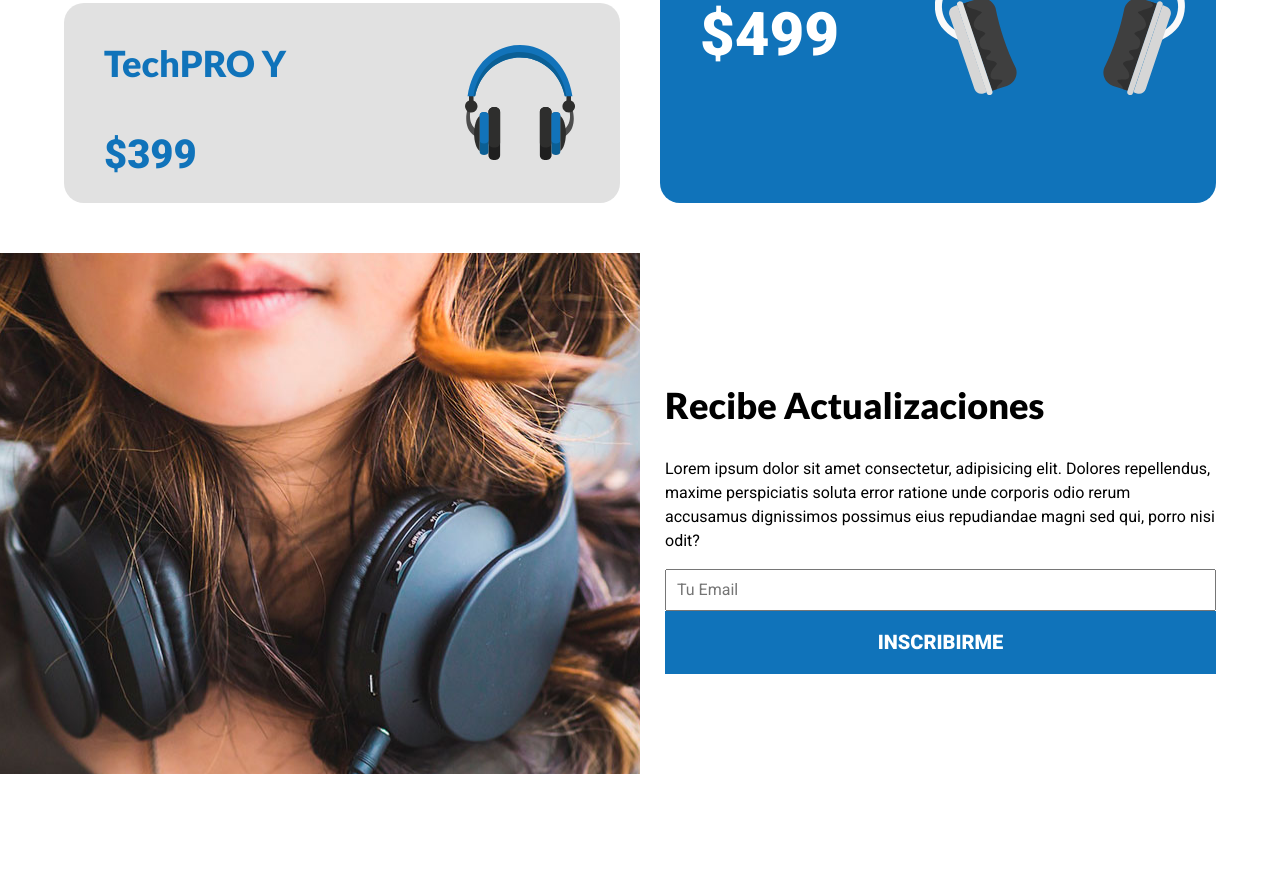
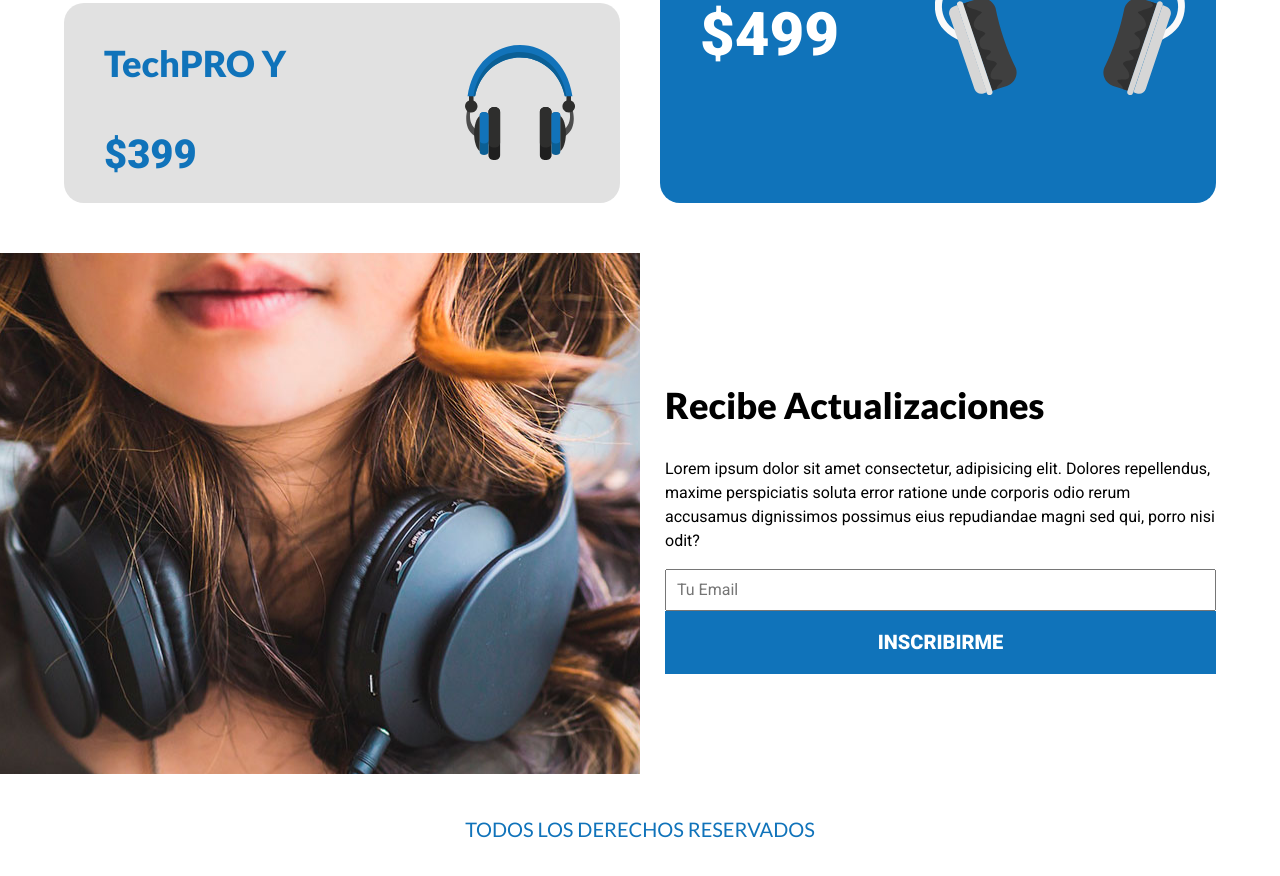
Before and after one commit to Antonioog/TechPro, a plain HTML site: page index.html in a window 1280 px wide. Shown: the part 2025-2901 px from the top of the page. Before the commit the page ends 2799 px from the top, so only its background shows below. Drawn offline with Linux system fonts and the light colour scheme.

```diff
--- a/css/styles.css
+++ b/css/styles.css
@@ -367,3 +367,12 @@ img {
   font-weight: 900;
   border: none;
 }
+
+.footer p {
+  text-align: center;
+  font-family: var(--fuenteSecundaria);
+  text-transform: uppercase;
+  font-size: 2rem;
+  color: var(--primario);
+  padding: 2rem 0;
+}
--- a/index.html
+++ b/index.html
@@ -41,14 +41,14 @@
             <source
               sizes="1920w"
               ,
-              srcset="img/header.jpg 1920w"
+              srcset="img/header.png 1920w"
               ,
-              type="image/jpg"
+              type="image/jpeg"
             />
             <img
               loading="lazy"
               decoding="async"
-              src="img/header.jpg"
+              src="img/header.png"
               alt="imagen"
               width="1000"
               height="500"
@@ -161,5 +161,9 @@
         </div>
       </div>
     </section>
+
+    <footer class="footer">
+      <p>Todos los derechos reservados</p>
+    </footer>
   </body>
 </html>
```
